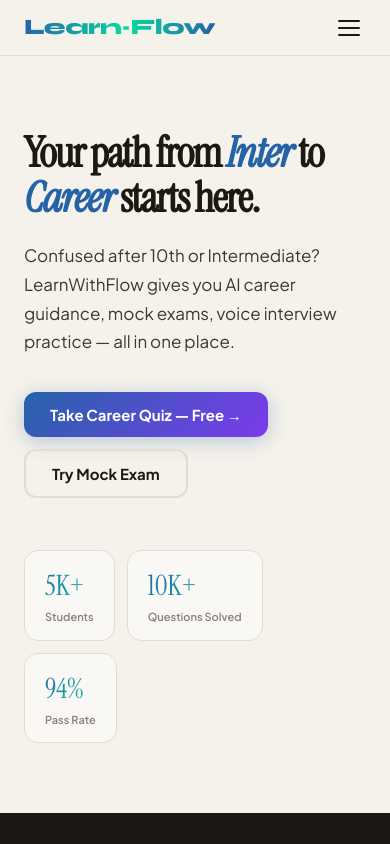
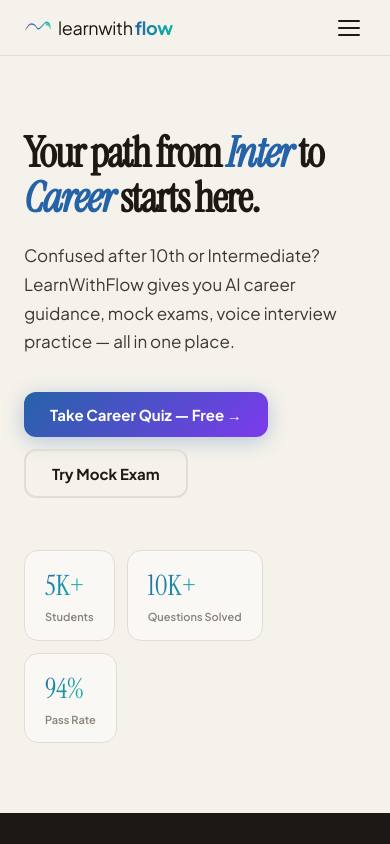
Before and after one commit to learnwithflow/learnwithflow, a Next.js app: page / in a window 390 px wide. Shown: the top 844 px of the page. Built offline with nearby package versions, Linux system fonts and the light colour scheme.

Commit message:
Fix logo to match brand, fix AI Interview mobile view

```diff
--- a/app/globals.css
+++ b/app/globals.css
@@ -2272,12 +2272,88 @@
 @media(max-width:768px) {
   .l-iv-layout {
     grid-template-columns: 1fr;
-    height: auto
+    height: auto;
+    min-height: calc(100vh - 56px)
+  }
+
+  .l-iv-main {
+    height: calc(100vh - 56px);
+    min-height: 500px;
+    padding: 12px;
+    gap: 10px
   }
 
   .l-iv-sidebar {
     border-left: none;
-    border-top: 1px solid var(--loop-border)
+    border-top: 1px solid var(--loop-border);
+    padding: 14px;
+    max-height: none
+  }
+
+  .l-iv-hdr {
+    flex-wrap: wrap;
+    gap: 8px;
+    padding-bottom: 10px
+  }
+
+  .l-hdr-right {
+    display: flex;
+    gap: 6px;
+    align-items: center;
+    flex-wrap: wrap
+  }
+
+  .l-chat {
+    min-height: 200px;
+    max-height: 50vh
+  }
+
+  .l-input-area {
+    padding: 8px 10px
+  }
+
+  .l-irow {
+    flex-wrap: wrap;
+    gap: 6px
+  }
+
+  #la-text,
+  #la-text2 {
+    min-width: 0;
+    width: 100%;
+    height: 42px;
+    font-size: 13px
+  }
+
+  .l-bmic {
+    width: 36px;
+    height: 36px
+  }
+
+  .l-bsend {
+    width: 100%;
+    height: 36px;
+    font-size: 12px;
+    padding: 6px 12px
+  }
+
+  .l-vcont {
+    height: 140px
+  }
+
+  .l-msg {
+    gap: 6px
+  }
+
+  .l-mbub {
+    padding: 9px 11px;
+    font-size: 13px
+  }
+
+  .l-mava {
+    width: 28px;
+    height: 28px;
+    font-size: 10px
   }
 
   .lform-row {
@@ -2286,6 +2362,37 @@
 
   .lmg {
     grid-template-columns: 1fr
+  }
+
+  .l-feat-row {
+    flex-wrap: wrap;
+    gap: 6px
+  }
+
+  .l-chip {
+    font-size: 12px;
+    padding: 6px 10px
+  }
+
+  .l-title {
+    font-size: clamp(28px, 7vw, 48px)
+  }
+
+  .l-sub {
+    font-size: 14px
+  }
+
+  .lcard {
+    padding: 22px 16px
+  }
+
+  .lres-card {
+    padding: 22px 16px
+  }
+
+  .lscore-ring svg {
+    width: 110px;
+    height: 110px
   }
 }
 
--- a/components/Navbar.js
+++ b/components/Navbar.js
@@ -18,33 +18,38 @@
     return (
         <>
             <nav id="main-nav">
-                <div className="nav-logo" onClick={() => navTo('home')} style={{ cursor: 'pointer', display: 'flex', alignItems: 'center', gap: 0 }}>
+                <div className="nav-logo" onClick={() => navTo('home')} style={{ cursor: 'pointer', display: 'flex', alignItems: 'center', gap: 6 }}>
+                    {/* Flowing wave SVG */}
+                    <svg width="28" height="18" viewBox="0 0 36 20" fill="none" style={{ flexShrink: 0 }}>
+                        <defs>
+                            <linearGradient id="logoWave" x1="0%" y1="0%" x2="100%" y2="0%">
+                                <stop offset="0%" stopColor="#4a4a8a" />
+                                <stop offset="50%" stopColor="#2563a8" />
+                                <stop offset="100%" stopColor="#06b6a0" />
+                            </linearGradient>
+                        </defs>
+                        <path d="M2 14 C6 4, 12 4, 16 10 C20 16, 24 6, 28 4 C30 3, 33 5, 34 8 L34 6 C33 3, 30 1, 28 2 C24 4, 20 14, 16 8 C12 2, 6 2, 2 12 Z" fill="url(#logoWave)" opacity="0.85" />
+                        <path d="M28 4 C30 3, 33 5, 34 8 C34 10, 35 10, 34 12 C33 9, 31 6, 28 7 Z" fill="#06b6a0" opacity="0.7" />
+                    </svg>
+                    {/* Text logo */}
                     <span style={{
-                        fontFamily: "'Syne', 'Plus Jakarta Sans', sans-serif",
-                        fontWeight: 800,
-                        fontSize: 22,
-                        letterSpacing: '-0.5px',
-                        background: 'linear-gradient(90deg, #2563a8, #06d6a0)',
+                        fontFamily: "'Plus Jakarta Sans', sans-serif",
+                        fontWeight: 400,
+                        fontSize: 18,
+                        letterSpacing: '-0.3px',
+                        color: 'var(--ink)',
+                    }}>learnwith</span>
+                    <span style={{
+                        fontFamily: "'Plus Jakarta Sans', sans-serif",
+                        fontWeight: 700,
+                        fontSize: 18,
+                        letterSpacing: '-0.3px',
+                        background: 'linear-gradient(90deg, #2563a8, #06b6a0)',
                         WebkitBackgroundClip: 'text',
                         WebkitTextFillColor: 'transparent',
                         backgroundClip: 'text',
-                    }}>Learn</span>
-                    <span style={{
-                        fontFamily: "'Syne', 'Plus Jakarta Sans', sans-serif",
-                        fontWeight: 800,
-                        fontSize: 22,
-                        color: '#06d6a0',
-                    }}>~</span>
-                    <span style={{
-                        fontFamily: "'Syne', 'Plus Jakarta Sans', sans-serif",
-                        fontWeight: 800,
-                        fontSize: 22,
-                        letterSpacing: '-0.5px',
-                        background: 'linear-gradient(90deg, #06d6a0, #2563a8)',
-                        WebkitBackgroundClip: 'text',
-                        WebkitTextFillColor: 'transparent',
-                        backgroundClip: 'text',
-                    }}>Flow</span>
+                        marginLeft: -4,
+                    }}>flow</span>
                 </div>
                 <div className="nav-links">
                     {links.map(l => (
```
